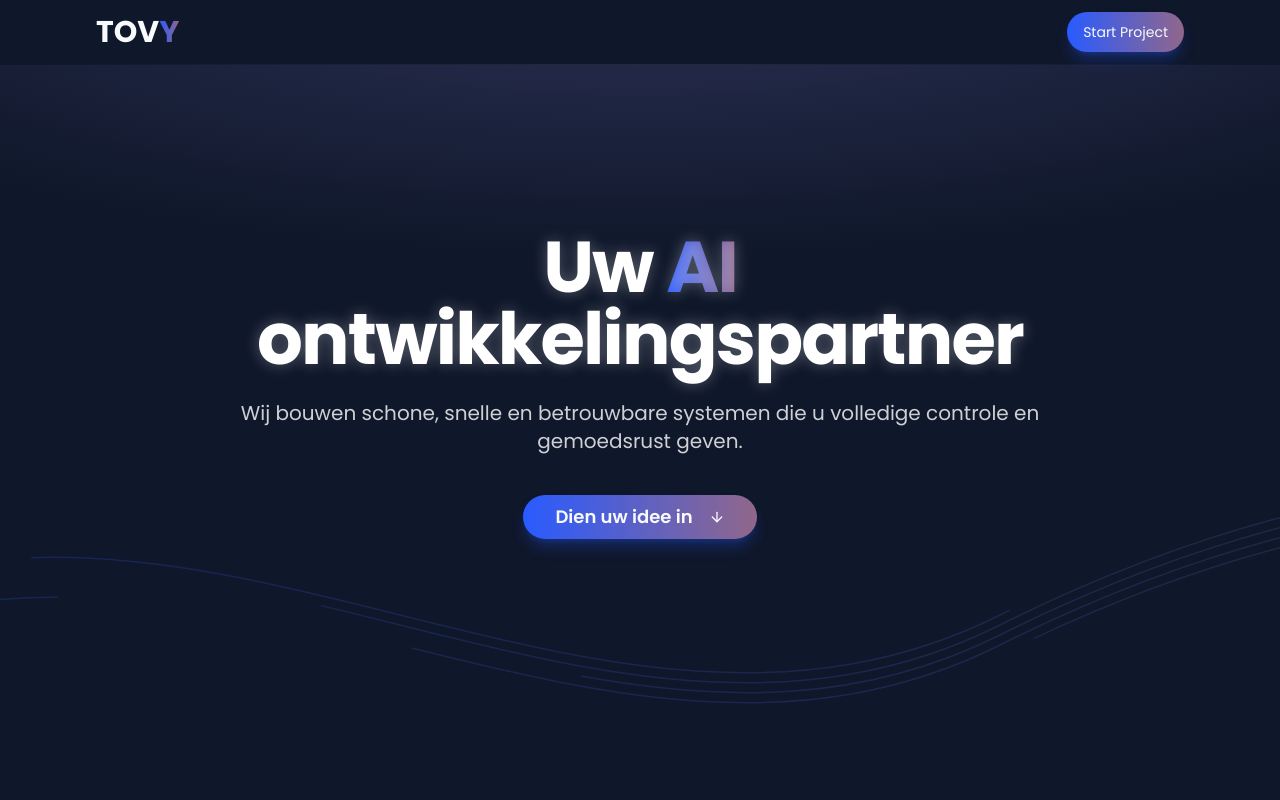
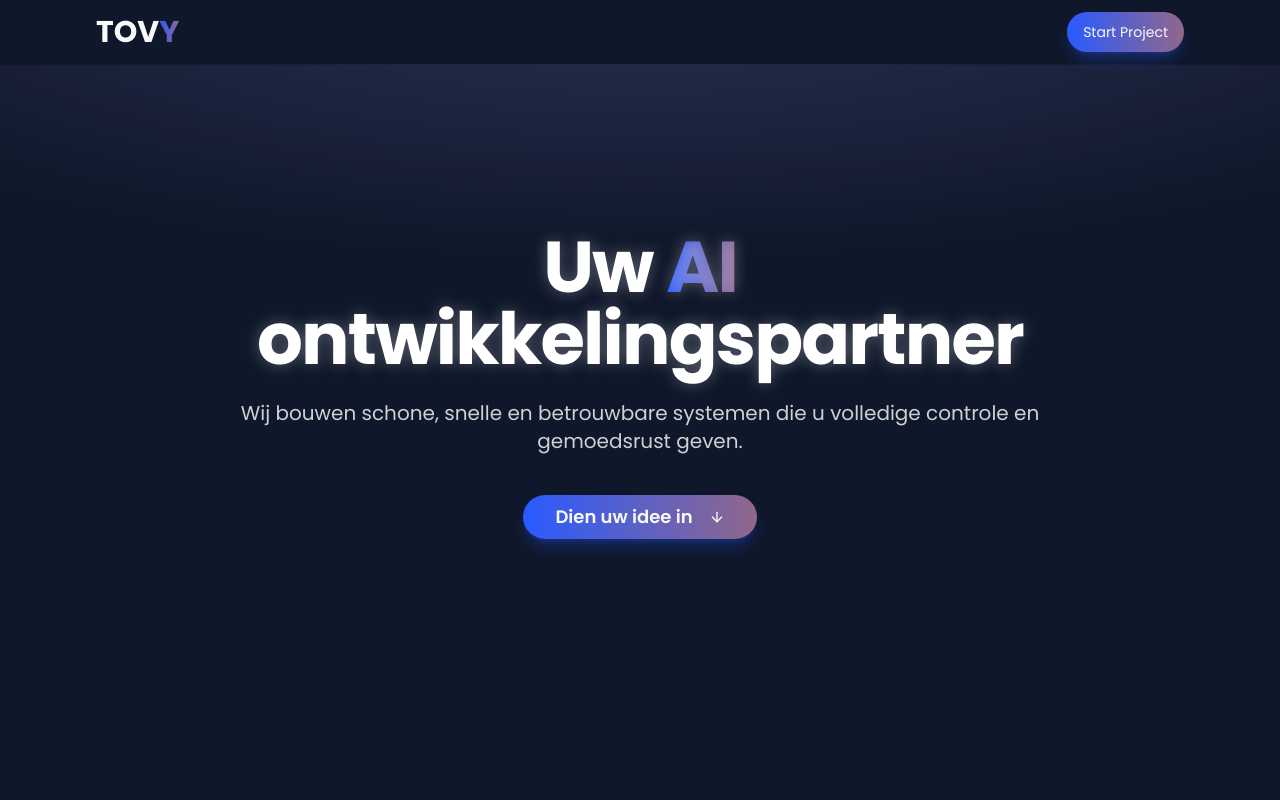
Before and after one commit to tovy-eu/tovy.eu-website, a Next.js app: page / in a window 1280 px wide. Shown: the top 800 px of the page. Built offline with nearby package versions, Linux system fonts and the light colour scheme.

Commit message:
move the wavylines further down

```diff
--- a/src/components/landing/wavy-lines.tsx
+++ b/src/components/landing/wavy-lines.tsx
@@ -13,7 +13,7 @@ export function WavyLines() {
           </linearGradient>
         </defs>
         <path
-          d="M-200,550 C200,350 600,750 1000,550 S1800,350 2200,550"
+          d="M-200,750 C200,550 600,950 1000,750 S1800,550 2200,750"
           fill="none"
           stroke="url(#wavy-gradient)"
           strokeWidth="1.5"
@@ -21,7 +21,7 @@ export function WavyLines() {
           style={{ animationDuration: '10s' }}
         />
         <path
-          d="M-200,560 C200,360 600,760 1000,560 S1800,360 2200,560"
+          d="M-200,760 C200,560 600,960 1000,760 S1800,560 2200,760"
           fill="none"
           stroke="url(#wavy-gradient)"
           strokeWidth="1.5"
@@ -29,7 +29,7 @@ export function WavyLines() {
           style={{ animationDelay: '-3s', animationDuration: '12s' }}
         />
         <path
-          d="M-200,570 C200,370 600,770 1000,570 S1800,370 2200,570"
+          d="M-200,770 C200,570 600,970 1000,770 S1800,570 2200,770"
           fill="none"
           stroke="url(#wavy-gradient)"
           strokeWidth="1.5"
@@ -37,7 +37,7 @@ export function WavyLines() {
           style={{ animationDelay: '-1s', animationDuration: '8s' }}
         />
         <path
-          d="M-200,580 C200,380 600,780 1000,580 S1800,380 2200,580"
+          d="M-200,780 C200,580 600,980 1000,780 S1800,580 2200,780"
           fill="none"
           stroke="url(#wavy-gradient)"
           strokeWidth="1.5"
@@ -45,7 +45,7 @@ export function WavyLines() {
           style={{ animationDelay: '-6s', animationDuration: '15s' }}
         />
         <path
-          d="M-200,590 C200,390 600,790 1000,590 S1800,390 2200,590"
+          d="M-200,790 C200,590 600,990 1000,790 S1800,590 2200,790"
           fill="none"
           stroke="url(#wavy-gradient)"
           strokeWidth="1.5"
```
